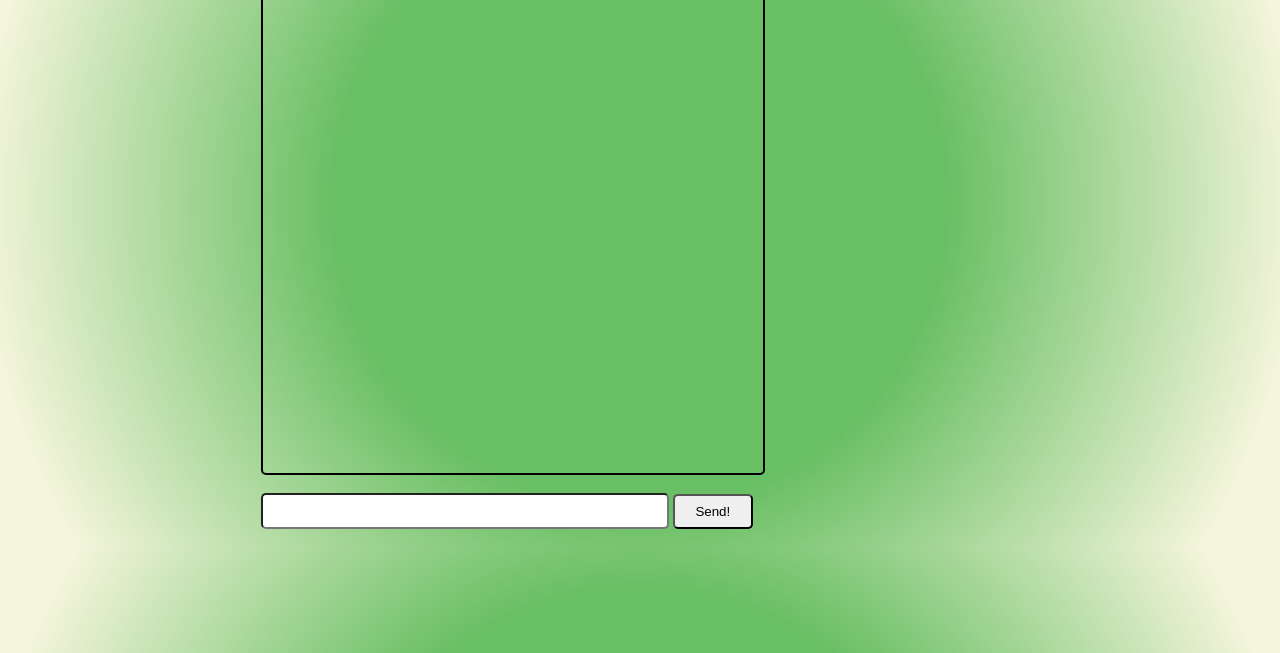
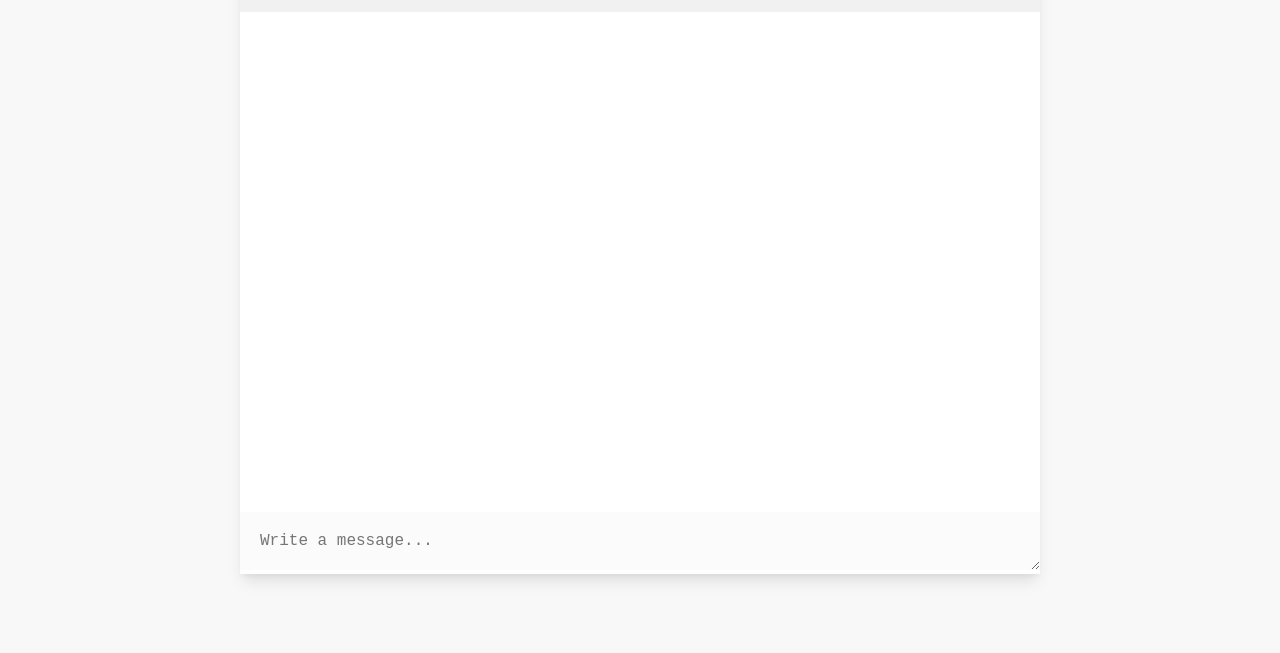
Before and after one commit to mirazxmondal/Full-Stack-Mini-Projects, a website: page Realtime-Chat-Application/index.html in a window 1280 px wide. Shown: the part 147-800 px from the top of the page. Drawn offline with nearby package versions, Linux system fonts and the light colour scheme.

Commit message:
Some UI changes

```diff
--- a/Realtime-Chat-Application/index.html
+++ b/Realtime-Chat-Application/index.html
@@ -2,19 +2,23 @@
 <html lang="en">
 <head>
     <meta charset="UTF-8">
-    <meta http-equiv="X-UA-Compatible" content="IE=edge">
     <meta name="viewport" content="width=device-width, initial-scale=1.0">
+    <title>... chat app</title>
     <link rel="stylesheet" href="/style.css">
-    <title>Chat-Application</title>
 </head>
+
 <body>
-    <div class="whole-container">
-    <div class="text-container">  </div> <br>
-    <form action="send-container">
-        <input type="text" class="message-input">
-        <button type="submit" class="send-button">Send!</button>
-    </form>
-    </div>
+    <section class="chat__section">
+        <div class="brand">
+            <img height="40" src="./public/new.gif" alt="">
+            <h1>FIEM</h1>
+        </div>
+        <div class="message__area"></div>
+        <div>
+            <textarea id="textarea" cols="30" rows="1" placeholder="Write a message..."></textarea>
+        </div>
+    </section>
+    <script src="/socket.io/socket.io.js"></script>
     <script src="/client.js"></script>
 </body>
 </html>
--- a/Realtime-Chat-Application/public/style.css
+++ b/Realtime-Chat-Application/public/style.css
@@ -1,4 +1,4 @@
-body{
+/* body{
     background: rgb(105,191,100);
     background: radial-gradient(circle, rgba(105,191,100,1) 42%, rgba(245,245,220,1) 91%);
 }
@@ -10,6 +10,7 @@ body{
 }
 
 .text-container{
+    background-color: white;
     border: solid black 2px;
     border-radius: 5px;
     height: 600px;
@@ -26,4 +27,78 @@ body{
     border-radius: 5px;
     height: 35px;
     width: 80px;
+} */
+
+@import url('https://fonts.googleapis.com/css2?family=Roboto&display=swap');
+* {
+    padding: 0;
+    margin: 0;
+    box-sizing: border-box;
 }
+
+body {
+    display: flex;
+    align-items: center;
+    justify-content: center;
+    min-height: 100vh;
+    background: #F8F8F8;
+    font-family: 'Roboto', sans-serif;
+}
+section.chat__section {
+    width: 800px;
+    max-width: 90%;
+    background: #fff;
+    box-shadow: 0 10px 15px -3px rgba(0, 0, 0, 0.1), 0 4px 6px -2px rgba(0, 0, 0, 0.05);
+}
+.brand {
+    padding: 20px;
+    background: #f1f1f1;
+    display: flex;
+    align-items: center;
+}
+.brand h1 {
+    text-transform: uppercase;
+    font-size: 20px;
+    color: #444;
+    margin-left: 10px;
+}
+.message__area{
+    height: 500px;
+    padding: 16px;
+    display: flex;
+    flex-direction: column;
+    overflow-y: auto;
+    padding-top: 40px;
+}
+textarea {
+    width: 100%;
+    border: none;
+    padding: 20px;
+    font-size: 16px;
+    outline: none;
+    background: #FBFBFB;
+}
+
+.message {
+    padding: 20px;
+    border-radius: 4px;
+    margin-bottom: 40px;
+    max-width: 300px;
+    position: relative;
+}
+.incoming {
+    background: green;
+    color: white;
+}
+.outgoing {
+    background: green;
+    color: white;
+    margin-left: auto;
+}
+.message h4 {
+    position: absolute;
+    top: -20px;
+    left: 0;
+    color: #333;
+    font-size: 14px;
+}
```
